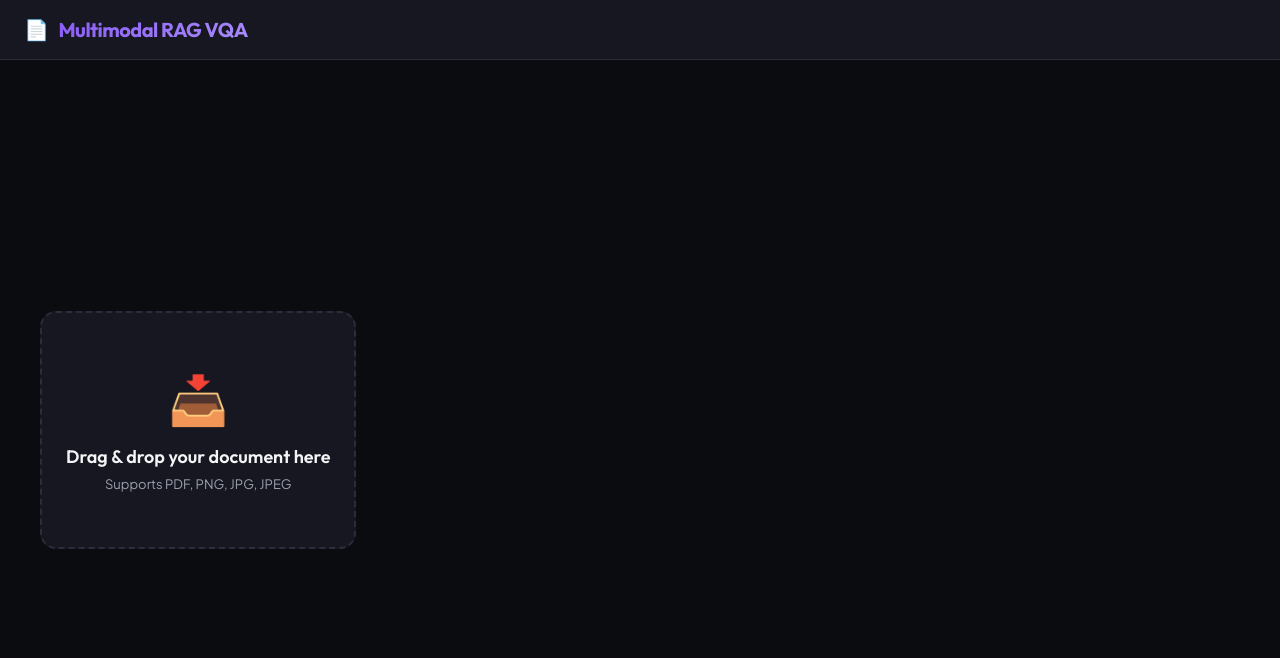
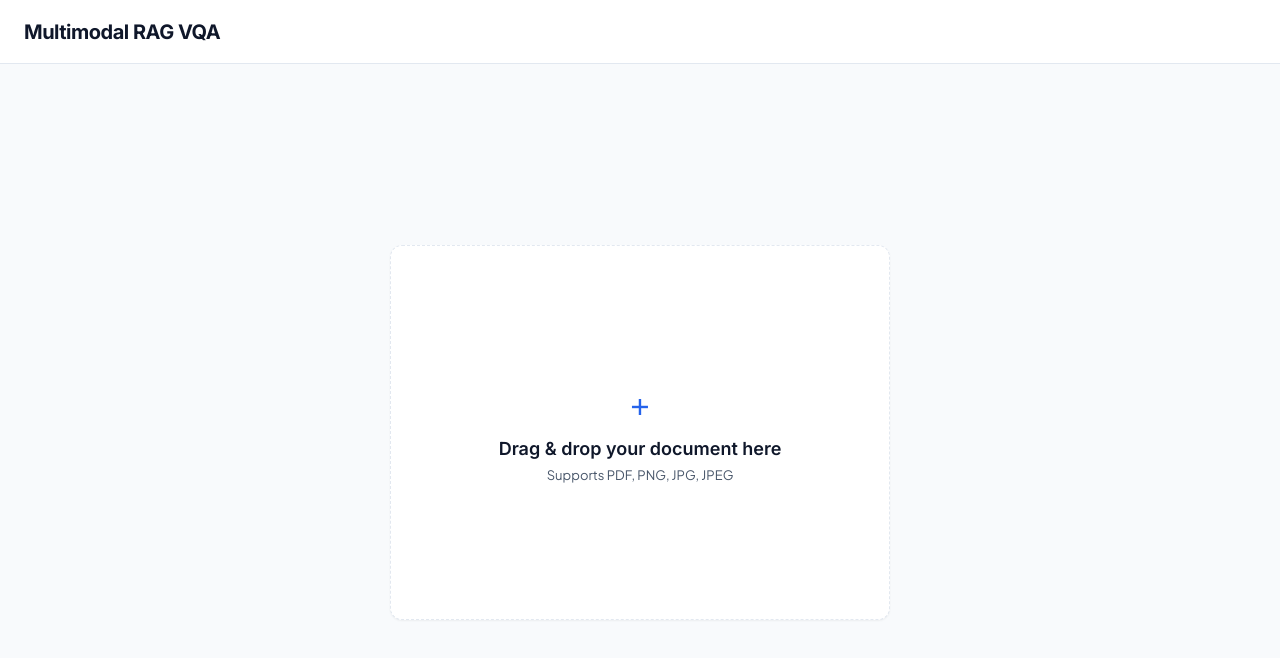
Before and after one commit to Harishankar00/Multimodal-Retrieval-Augmented-Generation, a React app in the folder frontend/: page / in a window 1280 px wide. Shown: the top 658 px of the page. Built offline with nearby package versions, Linux system fonts and the light colour scheme; the HTML template or start-up script is replaced by a standard one.

Commit message:
refactor: overhaul frontend UI with professional light theme and update documentation and backend services

```diff
--- a/frontend/src/App.jsx
+++ b/frontend/src/App.jsx
@@ -93,7 +93,7 @@ export default function App() {
     <div style={{ display: "flex", flexDirection: "column", height: "100%", width: "100%" }}>
       <header className="app-header">
         <div className="app-logo">
-          📄 <span>Multimodal RAG VQA</span>
+          <span>Multimodal RAG VQA</span>
         </div>
 
         {docId && (
@@ -127,7 +127,7 @@ export default function App() {
                     background: isDragOver ? "var(--bg-tertiary)" : "var(--bg-secondary)"
                   }}
                 >
-                  <div className="upload-icon">📥</div>
+                  <div style={{ fontSize: "32px", color: "var(--color-accent)", marginBottom: "16px" }}>+</div>
                   <div className="upload-title">Drag & drop your document here</div>
                   <div className="upload-desc">Supports PDF, PNG, JPG, JPEG</div>
                   <input
@@ -140,7 +140,7 @@ export default function App() {
                 </div>
                 {error && (
                   <div style={{ color: "#ef4444", marginTop: "16px", fontSize: "14px" }}>
-                    ⚠️ {error}
+                    Error: {error}
                   </div>
                 )}
               </>
--- a/frontend/src/components/ChatPane.jsx
+++ b/frontend/src/components/ChatPane.jsx
@@ -79,7 +79,7 @@ export default function ChatPane({ docId, activeBlock, setActiveBlock, setActive
                       className="source-pill"
                       onClick={() => handleSourceClick(src)}
                     >
-                      📄 Page {src.page_number}: "{src.text.slice(0, 40)}..."
+                      Page {src.page_number}: "{src.text.slice(0, 40)}..."
                     </div>
                   ))}
                 </div>
--- a/frontend/src/index.css
+++ b/frontend/src/index.css
@@ -1,30 +1,30 @@
-/* Modern Premium Design System */
-@import url('https://fonts.googleapis.com/css2?family=Outfit:wght@300;400;500;600;700&family=Plus+Jakarta+Sans:wght@300;400;500;600;700&display=swap');
+/* Professional Light Theme Design System */
+@import url('https://fonts.googleapis.com/css2?family=Inter:wght@300;400;500;600;700&family=Plus+Jakarta+Sans:wght@400;500;600;700&display=swap');
 
 :root {
-  --font-heading: 'Outfit', -apple-system, BlinkMacSystemFont, "Segoe UI", Roboto, Helvetica, Arial, sans-serif;
-  --font-body: 'Plus Jakarta Sans', -apple-system, BlinkMacSystemFont, "Segoe UI", Roboto, Helvetica, Arial, sans-serif;
+  --font-heading: 'Inter', -apple-system, BlinkMacSystemFont, "Segoe UI", sans-serif;
+  --font-body: 'Plus Jakarta Sans', -apple-system, BlinkMacSystemFont, "Segoe UI", sans-serif;
 
-  /* Premium Obsidian / Violet Dark Theme */
-  --bg-primary: #0b0c10;
-  --bg-secondary: #161720;
-  --bg-tertiary: #1f212f;
+  /* Clean Light Mode Colors */
+  --bg-primary: #f8fafc;
+  --bg-secondary: #ffffff;
+  --bg-tertiary: #f1f5f9;
 
-  --color-accent: #8b5cf6;
-  --color-accent-hover: #a78bfa;
-  --color-accent-glow: rgba(139, 92, 246, 0.15);
+  --color-accent: #2563eb;
+  --color-accent-hover: #1d4ed8;
+  --color-accent-light: #3b82f6;
+  --color-accent-glow: rgba(37, 99, 235, 0.05);
 
-  --text-primary: #f3f4f6;
-  --text-secondary: #9ca3af;
-  --text-muted: #6b7280;
+  --text-primary: #0f172a;
+  --text-secondary: #475569;
+  --text-muted: #94a3b8;
 
-  --border-color: #2b2d3d;
-  --border-focus: #4f46e5;
+  --border-color: #e2e8f0;
+  --border-focus: #3b82f6;
 
   --shadow-sm: 0 1px 2px 0 rgba(0, 0, 0, 0.05);
-  --shadow-md: 0 4px 6px -1px rgba(0, 0, 0, 0.1), 0 2px 4px -1px rgba(0, 0, 0, 0.06);
-  --shadow-lg: 0 10px 15px -3px rgba(0, 0, 0, 0.1), 0 4px 6px -2px rgba(0, 0, 0, 0.05);
-  --shadow-glow: 0 0 25px 0 rgba(139, 92, 246, 0.25);
+  --shadow-md: 0 4px 6px -1px rgba(0, 0, 0, 0.05), 0 2px 4px -1px rgba(0, 0, 0, 0.01);
+  --shadow-lg: 0 10px 15px -3px rgba(0, 0, 0, 0.04), 0 4px 6px -2px rgba(0, 0, 0, 0.02);
 
   background: var(--bg-primary);
   color: var(--text-primary);
@@ -62,46 +62,45 @@ body {
 }
 ::-webkit-scrollbar-thumb {
   background: var(--border-color);
-  border-radius: 3px;
+  border-radius: 9999px;
 }
 ::-webkit-scrollbar-thumb:hover {
   background: var(--color-accent);
 }
 
-/* Premium Layout Components */
+/* App Header */
 .app-header {
   display: flex;
   justify-content: space-between;
   align-items: center;
-  padding: 12px 24px;
+  padding: 0 24px;
   background: var(--bg-secondary);
   border-bottom: 1px solid var(--border-color);
-  height: 60px;
+  height: 64px;
+  z-index: 10;
 }
 
 .app-logo {
   display: flex;
   align-items: center;
-  gap: 10px;
+  gap: 12px;
   font-family: var(--font-heading);
   font-size: 20px;
   font-weight: 700;
   letter-spacing: -0.5px;
-  color: var(--text-primary);
 }
 
 .app-logo span {
-  background: linear-gradient(135deg, var(--color-accent), #a78bfa);
-  -webkit-background-clip: text;
-  -webkit-text-fill-color: transparent;
+  color: var(--text-primary);
 }
 
 .workspace {
   display: flex;
   flex: 1;
-  height: calc(100vh - 60px);
+  height: calc(100vh - 64px);
   width: 100%;
   overflow: hidden;
+  animation: fadeIn 0.3s ease;
 }
 
 /* Split view panes */
@@ -115,24 +114,26 @@ body {
 .pane-left {
   flex: 1.2;
   border-right: 1px solid var(--border-color);
-  background: var(--bg-primary);
+  background: var(--bg-secondary);
   position: relative;
 }
 
 .pane-right {
   flex: 0.8;
-  background: var(--bg-secondary);
+  background: var(--bg-primary);
 }
 
-/* Uploader styling */
+/* Dropzone Loader & Container */
 .upload-container {
   display: flex;
   flex-direction: column;
   align-items: center;
   justify-content: center;
   height: 100%;
+  width: 100%;
   padding: 40px;
   text-align: center;
+  animation: slideUp 0.4s ease;
 }
 
 .upload-dropzone {
@@ -143,24 +144,20 @@ body {
   width: 100%;
   max-width: 500px;
   aspect-ratio: 4/3;
-  border: 2px dashed var(--border-color);
-  border-radius: 16px;
+  border: 1px dashed var(--border-color);
+  border-radius: 12px;
   background: var(--bg-secondary);
   cursor: pointer;
-  transition: all 0.3s cubic-bezier(0.4, 0, 0.2, 1);
-  padding: 24px;
+  transition: all 0.25s ease;
+  padding: 32px;
+  box-shadow: var(--shadow-sm);
 }
 
 .upload-dropzone:hover {
   border-color: var(--color-accent);
   background: var(--bg-tertiary);
-  box-shadow: var(--shadow-glow);
-}
-
-.upload-icon {
-  font-size: 48px;
-  color: var(--color-accent);
-  margin-bottom: 16px;
+  transform: translateY(-1px);
+  box-shadow: var(--shadow-md);
 }
 
 .upload-title {
@@ -176,7 +173,7 @@ body {
   color: var(--text-secondary);
 }
 
-/* Loader Overlay */
+/* Spinner & Loading */
 .loading-overlay {
   display: flex;
   flex-direction: column;
@@ -184,23 +181,24 @@ body {
   justify-content: center;
   height: 100%;
   width: 100%;
+  animation: fadeIn 0.3s ease;
 }
 
 .spinner {
-  width: 50px;
-  height: 50px;
-  border: 4px solid var(--border-color);
+  width: 48px;
+  height: 48px;
+  border: 3px solid var(--border-color);
   border-top-color: var(--color-accent);
   border-radius: 50%;
-  animation: spin 1s linear infinite;
-  margin-bottom: 16px;
+  animation: spin 0.8s linear infinite;
+  margin-bottom: 20px;
 }
 
 @keyframes spin {
   to { transform: rotate(360deg); }
 }
 
-/* Viewer and Bounding Boxes */
+/* Viewer Container */
 .viewer-container {
   display: flex;
   flex-direction: column;
@@ -213,25 +211,31 @@ body {
   display: flex;
   justify-content: space-between;
   align-items: center;
-  padding: 8px 16px;
+  padding: 12px 20px;
   background: var(--bg-secondary);
   border-bottom: 1px solid var(--border-color);
+  height: 52px;
 }
 
 .viewer-content {
   flex: 1;
   overflow: auto;
   display: flex;
-  align-items: flex-start;
+  align-items: center;
   justify-content: center;
-  padding: 24px;
+  padding: 32px;
   position: relative;
+  background-color: var(--bg-primary);
 }
 
 .document-page-wrapper {
   position: relative;
   box-shadow: var(--shadow-lg);
-  max-width: 100%;
+  border-radius: 6px;
+  overflow: hidden;
+  border: 1px solid var(--border-color);
+  background: var(--bg-secondary);
+  animation: scaleIn 0.3s ease;
 }
 
 .document-page-image {
@@ -242,7 +246,7 @@ body {
   user-select: none;
 }
 
-/* SVG Overlay for BBoxes */
+/* SVG OCR Overlay */
 .ocr-svg-overlay {
   position: absolute;
   top: 0;
@@ -253,74 +257,86 @@ body {
 }
 
 .ocr-bbox-polygon {
-  fill: rgba(139, 92, 246, 0.05);
-  stroke: rgba(139, 92, 246, 0.35);
-  stroke-width: 1.5;
+  fill: rgba(37, 99, 235, 0.01);
+  stroke: rgba(37, 99, 235, 0.15);
+  stroke-width: 1;
   transition: all 0.2s ease;
   cursor: pointer;
 }
 
-.ocr-bbox-polygon:hover,
-.ocr-bbox-polygon.active {
-  fill: rgba(139, 92, 246, 0.25);
-  stroke: var(--color-accent);
-  stroke-width: 2.5;
-  filter: drop-shadow(0 0 4px var(--color-accent));
+.ocr-bbox-polygon:hover {
+  fill: rgba(37, 99, 235, 0.08);
+  stroke: var(--color-accent-light);
+  stroke-width: 1.5;
 }
 
-/* Chat Pane CSS */
+.ocr-bbox-polygon.active {
+  fill: rgba(37, 99, 235, 0.18);
+  stroke: var(--color-accent);
+  stroke-width: 2;
+}
+
+/* Chat Pane */
 .chat-container {
   display: flex;
   flex-direction: column;
   height: 100%;
   width: 100%;
   overflow: hidden;
+  background: var(--bg-secondary);
+  border-left: 1px solid var(--border-color);
 }
 
 .chat-history {
   flex: 1;
   overflow-y: auto;
-  padding: 20px;
+  padding: 24px;
   display: flex;
   flex-direction: column;
-  gap: 16px;
+  gap: 20px;
+  background: var(--bg-primary);
 }
 
 .chat-message {
   display: flex;
   flex-direction: column;
-  max-width: 85%;
+  max-width: 80%;
   padding: 12px 16px;
   border-radius: 12px;
   font-size: 14px;
   line-height: 1.5;
+  animation: slideUp 0.3s ease;
 }
 
 .chat-message.user {
   align-self: flex-end;
   background: var(--color-accent);
-  color: #fff;
+  color: #ffffff;
   border-bottom-right-radius: 2px;
+  box-shadow: var(--shadow-sm);
 }
 
 .chat-message.assistant {
   align-self: flex-start;
-  background: var(--bg-tertiary);
+  background: var(--bg-secondary);
   color: var(--text-primary);
   border-bottom-left-radius: 2px;
   border: 1px solid var(--border-color);
+  box-shadow: var(--shadow-sm);
 }
 
 .sources-container {
-  margin-top: 10px;
+  margin-top: 12px;
+  padding-top: 10px;
+  border-top: 1px solid var(--border-color);
   display: flex;
   flex-direction: column;
   gap: 6px;
 }
 
 .source-header {
-  font-size: 11px;
-  font-weight: 600;
+  font-size: 10px;
+  font-weight: 700;
   text-transform: uppercase;
   letter-spacing: 0.5px;
   color: var(--text-muted);
@@ -328,8 +344,8 @@ body {
 
 .source-pill {
   font-size: 12px;
-  background: rgba(255, 255, 255, 0.05);
-  border: 1px dashed var(--border-color);
+  background: var(--bg-tertiary);
+  border: 1px solid var(--border-color);
   padding: 6px 10px;
   border-radius: 6px;
   cursor: pointer;
@@ -340,38 +356,40 @@ body {
 .source-pill:hover {
   background: var(--color-accent-glow);
   border-color: var(--color-accent);
-  color: var(--text-primary);
+  color: var(--color-accent);
 }
 
-/* Input pane */
+/* Chat Input Bar */
 .chat-input-bar {
   display: flex;
-  gap: 10px;
-  padding: 16px;
+  gap: 12px;
+  padding: 16px 24px;
   border-top: 1px solid var(--border-color);
   background: var(--bg-secondary);
 }
 
 .chat-input {
   flex: 1;
-  background: var(--bg-tertiary);
+  background: var(--bg-primary);
   border: 1px solid var(--border-color);
   color: var(--text-primary);
   padding: 12px 16px;
   border-radius: 8px;
   font-family: inherit;
   font-size: 14px;
-  transition: border-color 0.2s ease;
+  transition: all 0.2s ease;
 }
 
 .chat-input:focus {
   outline: none;
   border-color: var(--color-accent);
+  background: var(--bg-secondary);
 }
 
+/* Primary Button */
 .btn-primary {
   background: var(--color-accent);
-  color: #fff;
+  color: #ffffff;
   border: none;
   padding: 0 20px;
   border-radius: 8px;
@@ -379,7 +397,7 @@ body {
   font-family: var(--font-heading);
   font-weight: 600;
   font-size: 14px;
-  transition: background-color 0.2s ease;
+  transition: all 0.2s ease;
 }
 
 .btn-primary:hover:not(:disabled) {
@@ -391,16 +409,18 @@ body {
   cursor: not-allowed;
 }
 
+/* Pagination & Icons */
 .pagination {
   display: flex;
   align-items: center;
   gap: 12px;
   font-size: 13px;
+  font-weight: 500;
   color: var(--text-secondary);
 }
 
 .btn-icon {
-  background: none;
+  background: var(--bg-secondary);
   border: 1px solid var(--border-color);
   color: var(--text-primary);
   width: 32px;
@@ -415,10 +435,26 @@ body {
 
 .btn-icon:hover:not(:disabled) {
   background: var(--bg-tertiary);
-  border-color: var(--color-accent);
+  border-color: var(--text-secondary);
 }
 
 .btn-icon:disabled {
-  opacity: 0.4;
+  opacity: 0.35;
   cursor: not-allowed;
 }
+
+/* Core Keyframe Animations */
+@keyframes fadeIn {
+  from { opacity: 0; }
+  to { opacity: 1; }
+}
+
+@keyframes slideUp {
+  from { opacity: 0; transform: translateY(8px); }
+  to { opacity: 1; transform: translateY(0); }
+}
+
+@keyframes scaleIn {
+  from { opacity: 0; transform: scale(0.98); }
+  to { opacity: 1; transform: scale(1); }
+}
```
Also changed, not shown: 2 other files (tests, documents, lock files or other folders).
